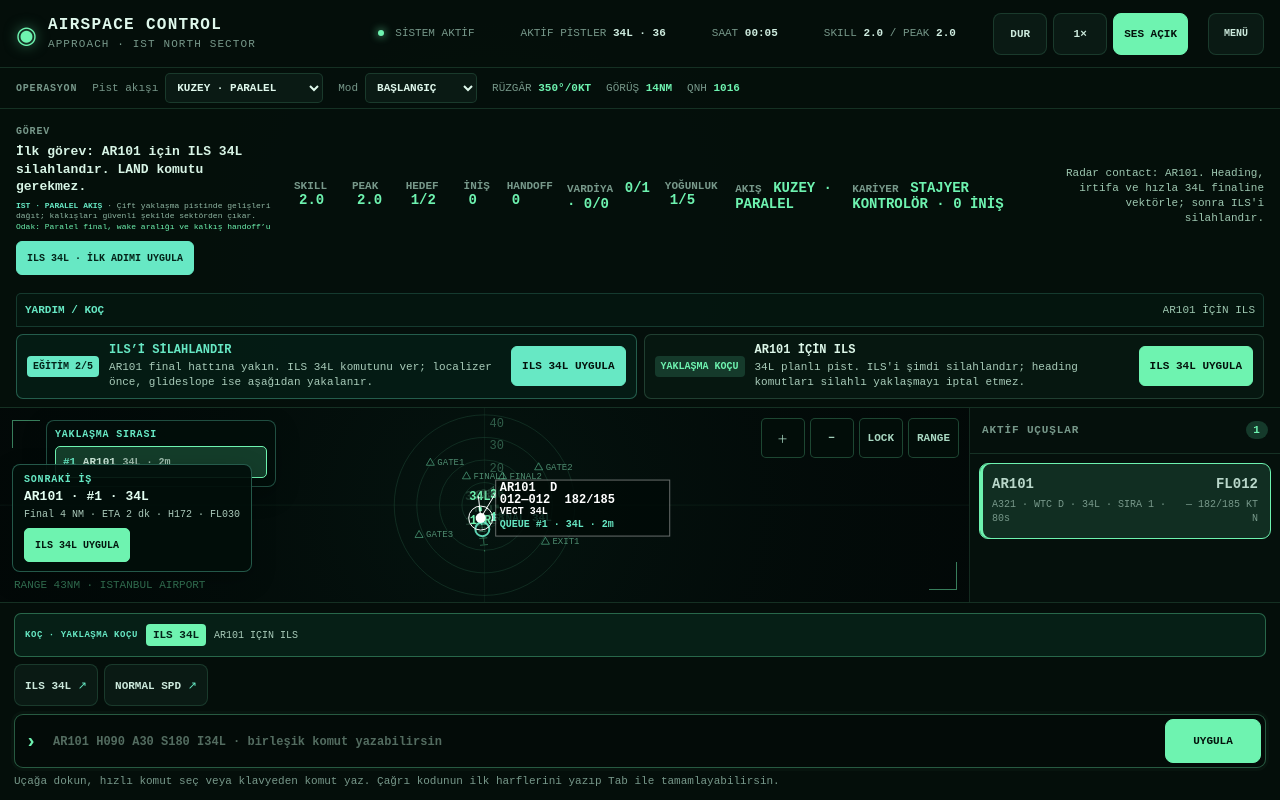
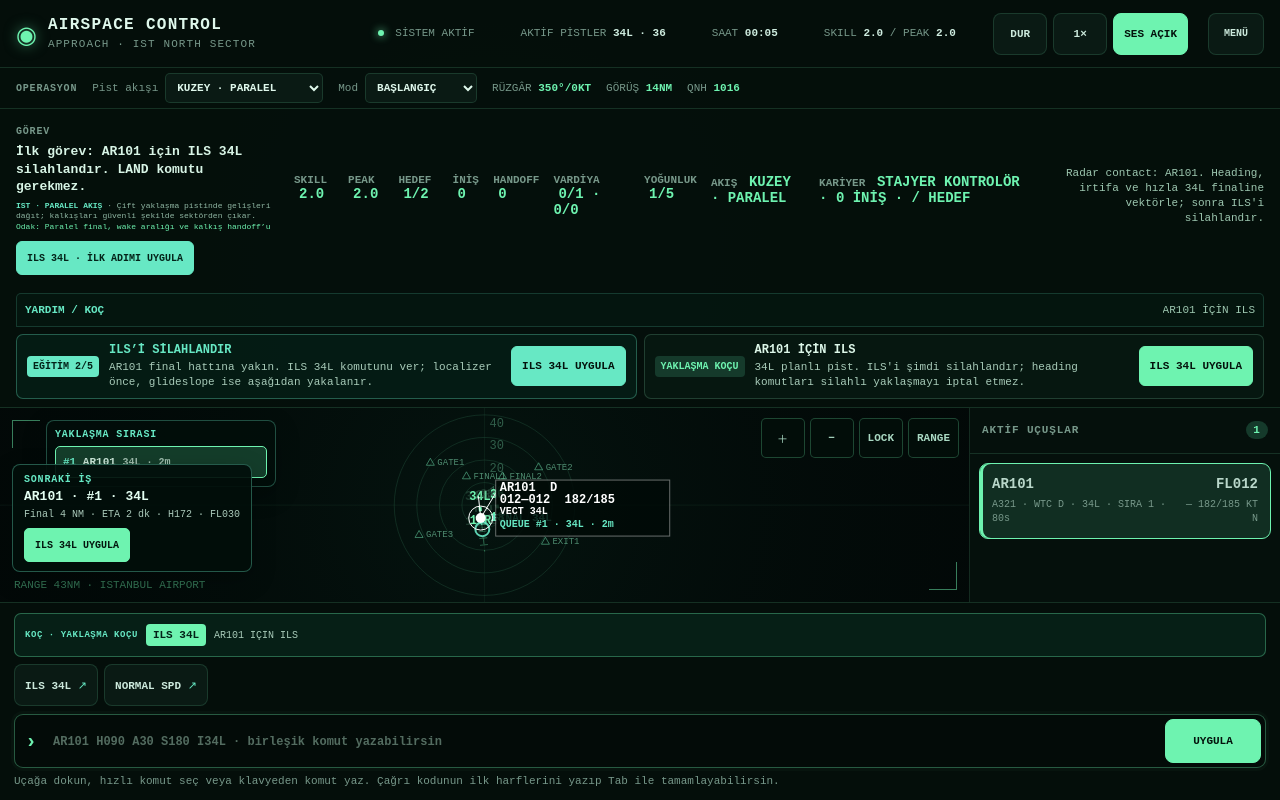
Before and after one commit to bugrabilim/atc, a React (Vite) app: page / in a window 1280 px wide. Built offline with nearby package versions, Linux system fonts and the light colour scheme.

Commit message:
feat: persist completed shift career progress

```diff
--- a/src/ui/MissionPanel.tsx
+++ b/src/ui/MissionPanel.tsx
@@ -19,6 +19,8 @@ interface MissionPanelProps {
   targetAircraft: number;
   bestScore: number;
   bestLandings: number;
+  completedShifts: number;
+  completedObjectives: number;
   trainingCallsign: string | null;
   trainingRunway: string | null;
   priorityTraffic: Aircraft[];
@@ -31,7 +33,7 @@ interface MissionPanelProps {
   onCoachCommand: (advice: CoachAdvice) => void;
 }
 
-export function MissionPanel({ aircraft, mode, scenarioLabel, scenarioBriefing, scenarioFocus, goal, score, landed, handoffs, trafficLevel, skill, peakSkill, targetAircraft, bestScore, bestLandings, trainingCallsign, trainingRunway, priorityTraffic, events, activeFlowLabel, pendingInstructionCount, tutorial, onTutorialCommand, coach, onCoachCommand }: MissionPanelProps) {
+export function MissionPanel({ aircraft, mode, scenarioLabel, scenarioBriefing, scenarioFocus, goal, score, landed, handoffs, trafficLevel, skill, peakSkill, targetAircraft, bestScore, bestLandings, completedShifts, completedObjectives, trainingCallsign, trainingRunway, priorityTraffic, events, activeFlowLabel, pendingInstructionCount, tutorial, onTutorialCommand, coach, onCoachCommand }: MissionPanelProps) {
   // Radar alanı ilk açılışta öncelikli. Yardım, oyuncunun isteğiyle açılır.
   const [helpOpen, setHelpOpen] = useState(mode === 'beginner');
   useEffect(() => {
@@ -73,7 +75,7 @@ export function MissionPanel({ aircraft, mode, scenarioLabel, scenarioBriefing,
         <span>YOĞUNLUK <b>{trafficLevel}/5</b></span>
         <span>AKIŞ <b>{activeFlowLabel}</b></span>
         {pendingInstructionCount > 0 ? <span>READBACK <b>{pendingInstructionCount}</b></span> : null}
-        <span>KARİYER <b>{controllerRank(bestScore)} · {bestLandings} İNİŞ</b></span>
+        <span>KARİYER <b>{controllerRank(bestScore)} · {bestLandings} İNİŞ · {completedObjectives}/{completedShifts} HEDEF</b></span>
       </div>
       <div className="mission-event" aria-live="polite">
         {events.at(-1)?.message ?? 'Radar sahası izleniyor.'}
```
